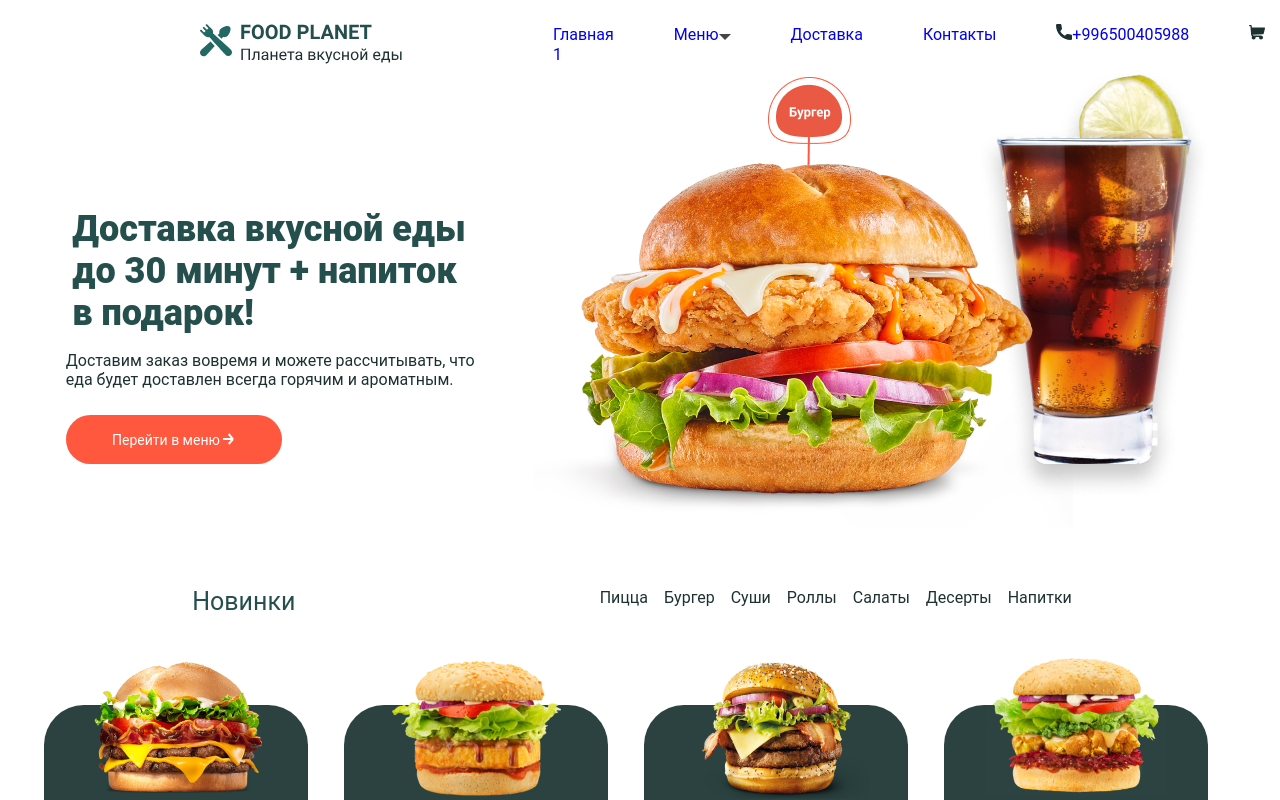
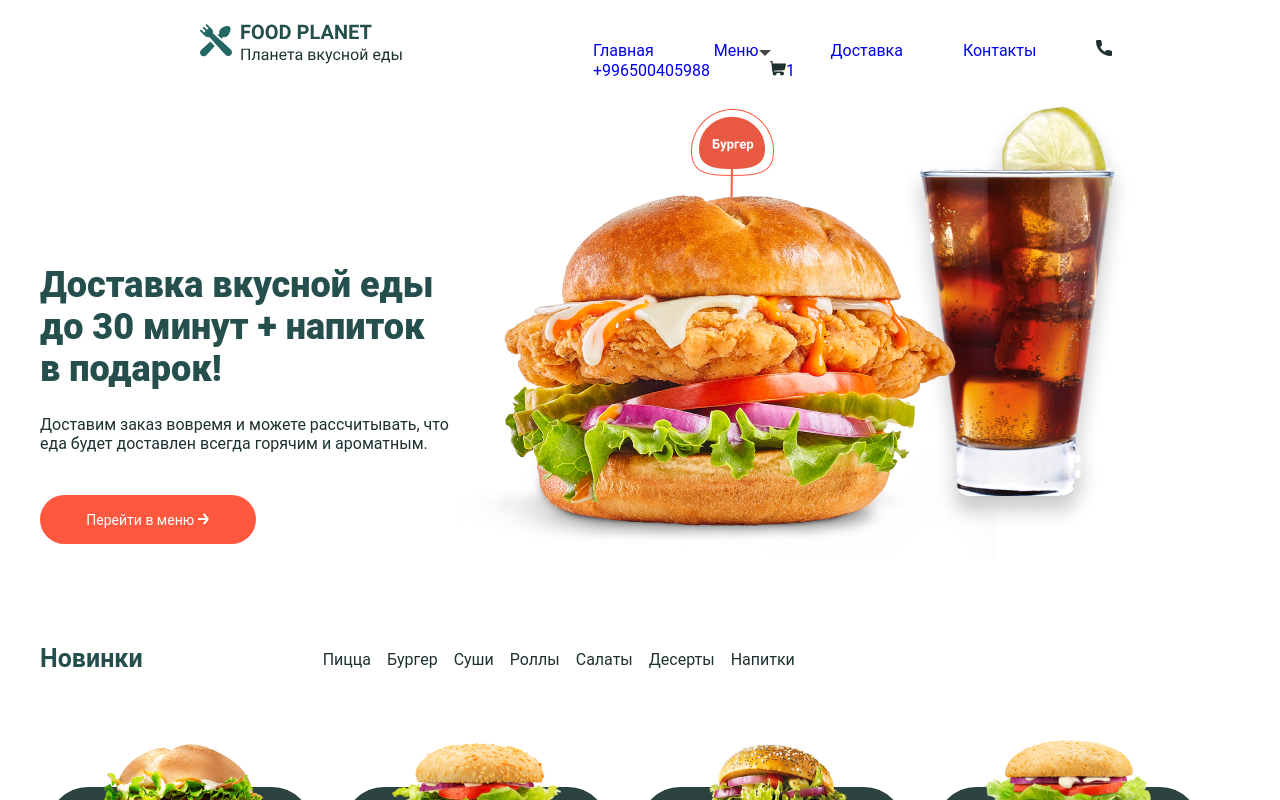
Before and after one commit to JyldyzMukaeva/food-planet, a React (Create React App) app: page / in a window 1280 px wide. Shown: the top 800 px of the page. Built offline with nearby package versions, Linux system fonts and the light colour scheme.

Commit message:
feat: new styles and elements added.

```diff
--- a/src/App.css
+++ b/src/App.css
@@ -43,10 +43,10 @@
  box-sizing: border-box;
 }
 
-body, ul, li, p, div, h1, h2, h3{
+body{
   margin: 0 auto;
   padding: 0;
-  /*box-sizing: border-box;*/
+
 }
 
 a{
--- a/src/pages/MainPage/MainPage.module.css
+++ b/src/pages/MainPage/MainPage.module.css
@@ -1,3 +1,4 @@
 .main{
     width: 1200px;
+    margin: 0 auto;
 }
--- a/src/pages/MainPage/components/NewProducts/NewProducts.js
+++ b/src/pages/MainPage/components/NewProducts/NewProducts.js
@@ -5,26 +5,21 @@ import styles from "./NewProducts.module.css";
 const NewProducts = () => {
     return (
 
-            <>
+
 
                 <div className={styles.newProducts}>
-                    <div className={styles.new1}>
-                    <span><a href="/">Новинки</a></span>
-                    </div>
-                    <div className={styles.new2}>
-                    <ul>
-                        <li><a href="#">Пицца</a></li>
-                        <li><a href="#">Бургер</a></li>
-                        <li><a href="#">Суши</a></li>
-                        <li><a href="#">Роллы</a></li>
-                        <li><a href="#">Салаты</a></li>
-                        <li><a href="#">Десерты</a></li>
-                        <li><a href="#">Напитки</a></li>
-                    </ul>
-                    </div>
+                        <h3>Новинки</h3>
+                        <p className={styles.span}><a href="#">Пицца</a></p>
+                        <p><a href="#">Бургер</a></p>
+                        <p><a href="#">Суши</a></p>
+                        <p><a href="#">Роллы</a></p>
+                        <p><a href="#">Салаты</a></p>
+                        <p><a href="#">Десерты</a></p>
+                        <p><a href="#">Напитки</a></p>
+
                 </div>
 
-            </>
+
 
     );
 };
--- a/src/pages/MainPage/components/NewProducts/NewProducts.module.css
+++ b/src/pages/MainPage/components/NewProducts/NewProducts.module.css
@@ -1,23 +1,23 @@
 .newProducts{
     background-color: white;
     display: flex;
+    align-items: center;
     margin-top: 56px;
 
 }
 
-.new2 ul li{
-    list-style: none;
-    display: inline;
+.span{
+    margin-left: 164px;
 }
 
-.new2 a{
-    margin-right: 16px;
+.newProducts p a{
+    margin-left: 16px;
     font-size: 16px;
     font-family: Roboto, serif;
     color: #1D3130;
 }
 
-.new1 a{
+.newProducts h3{
     font-size: 25px;
     font-family: Roboto,serif;
     color: #254F4C;
```
